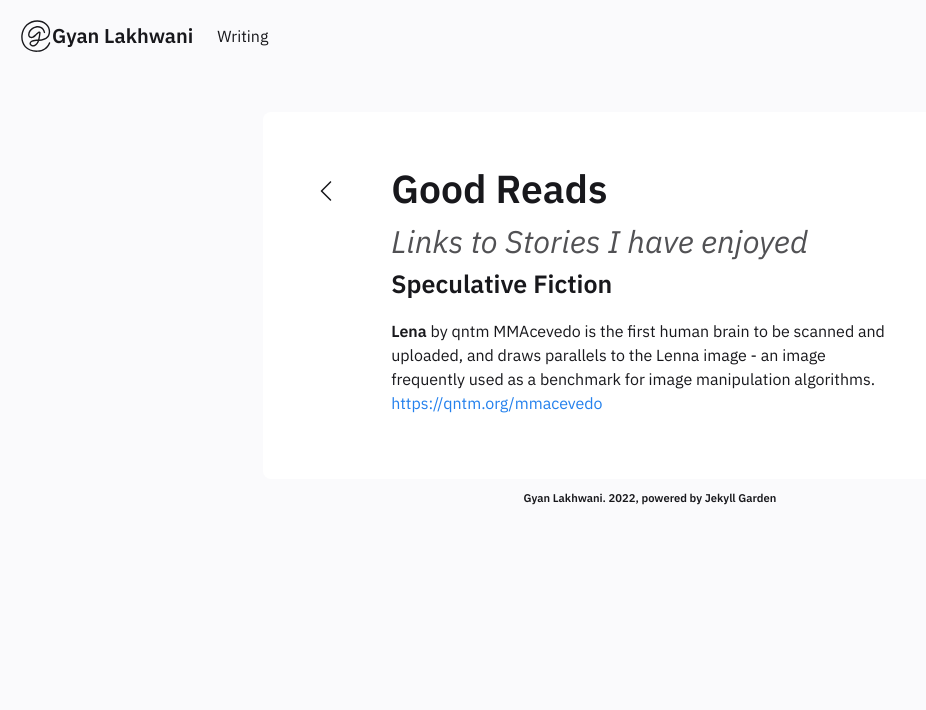
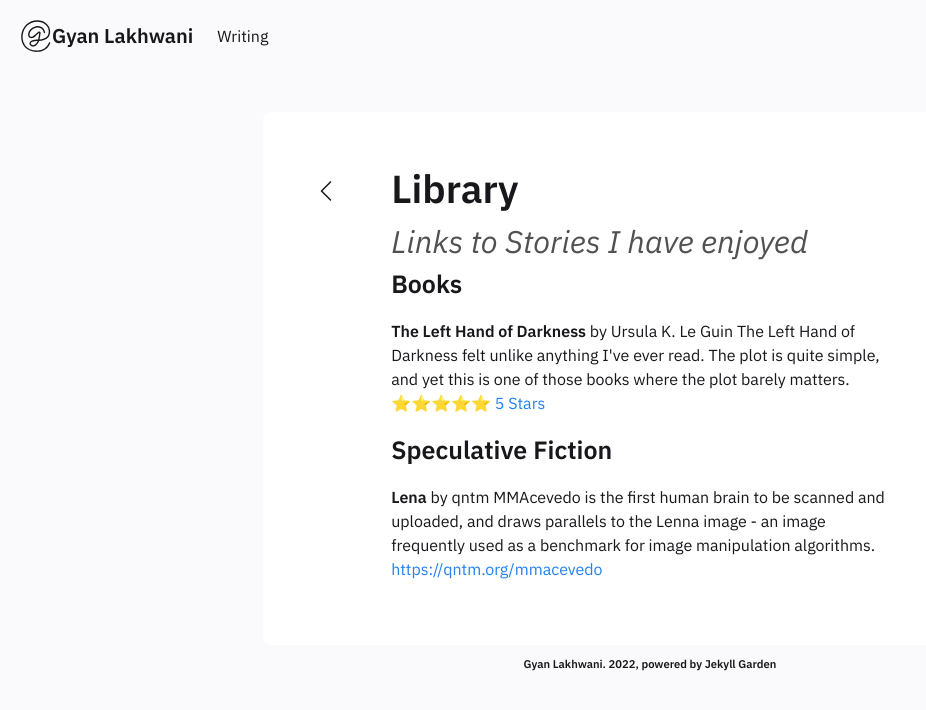
Before and after one commit to gyanl/garden, a Jekyll site: the page built from _notes/Public/Library.md, in a window 1280 px wide. Shown: the top 710 px of the page, without its empty margins (0-926 px from the left). Built offline with Jekyll 4.4.1, drawn with Linux system fonts in a browser that asks for light colours.

Commit message:
does this work?

```diff
--- a/_notes/Public/2022-02-10-stories.md
+++ b/_notes/Public/Library.md
@@ -1,9 +1,16 @@
 ---
+date: 10-02-2022
 notetype: feed
-title: Good Reads
+title: Library
 subtitle: Links to Stories I have enjoyed
 tags: misc
 ---
+
+### Books
+
+**The Left Hand of Darkness** by Ursula K. Le Guin
+The Left Hand of Darkness felt unlike anything I've ever read. The plot is quite simple, and yet this is one of those books where the plot barely matters.
+[[⭐️⭐️⭐️⭐️⭐️ 5 Stars]]
 
 ### Speculative Fiction
 
```
Also changed, not shown: _notes/Public/⭐️⭐️⭐️⭐️⭐️ 5 Stars.md (added, +7 -0 lines), 1 other file.
